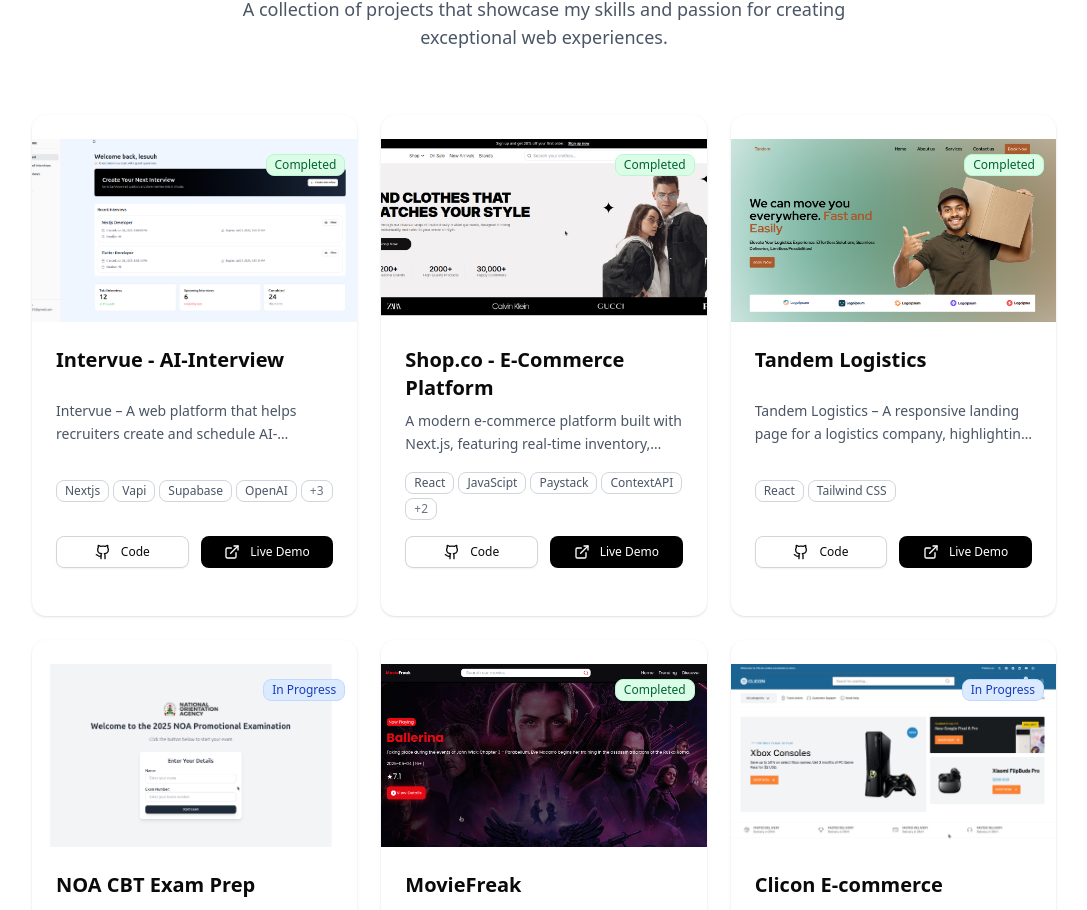
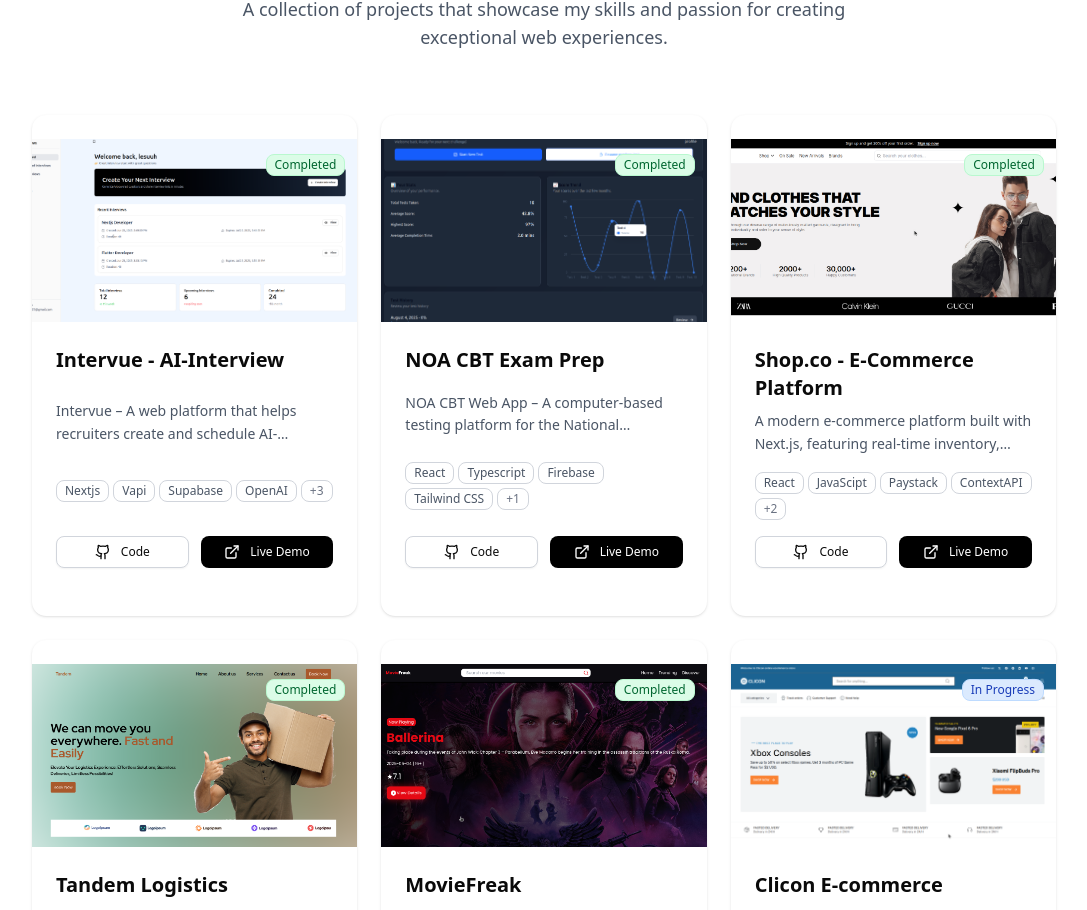
Before and after one commit to Lesuuh/new-portfolio, a Next.js app: page / in a window 1280 px wide. Shown: the part 1734-2644 px from the top of the page, without its empty margins (96-1183 px from the left). Built offline with nearby package versions, Linux system fonts and the light colour scheme.

Commit message:
added completed project - noa cbt

```diff
--- a/app/data.ts
+++ b/app/data.ts
@@ -17,6 +17,17 @@
     image: "/images/intervue.png?height=200&width=300",
     github: "https://github.com/Lesuuh/intervue",
     live: "https://intervue-test.vercel.app/",
+    status: "Completed",
+  },
+  {
+    id: 4,
+    title: "NOA CBT Exam Prep",
+    description:
+      "NOA CBT Web App – A computer-based testing platform for the National Orientation Agency’s promotional exams. Built with React, TypeScript, and Tailwind CSS, it features timed multiple-choice tests, instant grading, answer review, and a user dashboard to track exam history and results.",
+    tech: ["React", "Typescript", "Firebase", "Tailwind CSS"],
+    image: "/images/noa.png?height=200&width=300",
+    github: "https://github.com/Lesuuh/noa-web",
+    live: "https://noa-web.vercel.app/",
     status: "Completed",
   },
   {
@@ -41,17 +52,7 @@
     live: "https://tandemlogistics.netlify.app/",
     status: "Completed",
   },
-  {
-    id: 4,
-    title: "NOA CBT Exam Prep",
-    description:
-      "NOA CBT Web App – A computer-based testing platform for the National Orientation Agency’s promotional exams. Built with React, TypeScript, and Tailwind CSS, it features timed multiple-choice tests, instant grading, answer review, and a user dashboard to track exam history and results.",
-    tech: ["React", "Typescript", "Firebase", "Tailwind CSS"],
-    image: "/images/noa.png?height=200&width=300",
-    github: "https://github.com/Lesuuh/noa-web",
-    live: "https://noacbt.netlify.app/",
-    status: "In Progress",
-  },
+
   {
     id: 5,
     title: "MovieFreak",
```
Also changed, not shown: public/images/noa.png.
